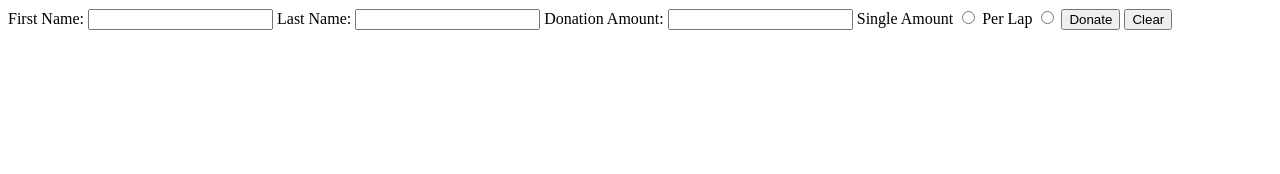
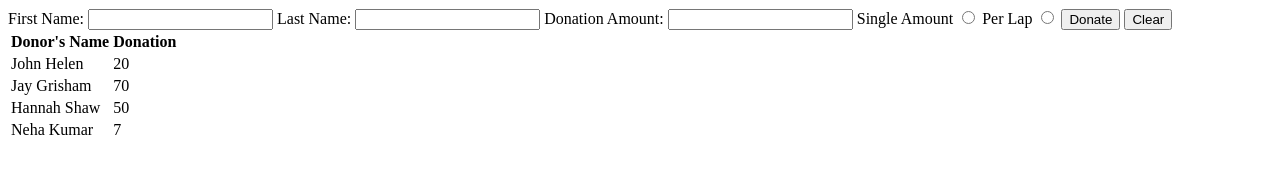
Before and after one commit to Arwask/spa_walk-a-thon, a plain HTML site: page index.html in a window 1280 px wide. Drawn offline with Linux system fonts and the light colour scheme.

Commit message:
add information of donor to dom on click of donate button

```diff
--- a/index.html
+++ b/index.html
@@ -19,8 +19,17 @@
 	<button id="submit">Donate</button>
 	<button type="reset">Clear</button>
 </form>
+
+<div>
+<table id="infoTable">
+	<tr>
+		<th>Donor's Name</th>
+		<th>Donation</th>
+	</tr>
+</table>
+</div>
+<script src="javascripts/domStuff.js"></script>
 <script src="javascripts/donor.js"></script>
-<script src="javascripts/domStuff.js"></script>
 <script src="javascripts/eventListener.js"></script>
 </body>
 </html>
--- a/javascripts/domStuff.js
+++ b/javascripts/domStuff.js
@@ -15,6 +15,13 @@ domStuff.getInformation = function()
 	donorInfo.pledge = amt.value;
 	oldDonation.donorObj.addDonor(donorInfo);
 }
+
+domStuff.putOnDom = function(donorInfo)
+{
+	let tableDiv = document.getElementById('infoTable');
+	var msg = `<tr><td>${donorInfo.firstName} ${donorInfo.lastName}</td><td>${donorInfo.pledge}</td></tr>`;
+	tableDiv.innerHTML += msg;
+}
 oldDonation.domStuff = domStuff;
 return oldDonation;
 }(donation || {});
--- a/javascripts/donor.js
+++ b/javascripts/donor.js
@@ -24,6 +24,10 @@ var donation = function(oldDonation)
 		"pledge" : 7
 	}]
 	}
+	for(let i=0; i<donorList.donors.length; i++)
+	{
+		donation.domStuff.putOnDom(donorList.donors[i])
+	}
 	donorObj.accessDonorList = function()
 	{
 		return donorList.donors;
@@ -32,6 +36,7 @@ var donation = function(oldDonation)
 	donorObj.addDonor = function(donorInfo)
 	{
 		donorList.donors.push(donorInfo);
+		donation.domStuff.putOnDom(donorInfo);
 		console.log(donorList);
 	}
 oldDonation.donorObj = donorObj;
--- a/javascripts/eventListener.js
+++ b/javascripts/eventListener.js
@@ -3,5 +3,6 @@ let submit = document.getElementById('submit');
 submit.addEventListener('click', function()
 {
 	donation.domStuff.getInformation();
+
 	event.preventDefault();
 })
```
